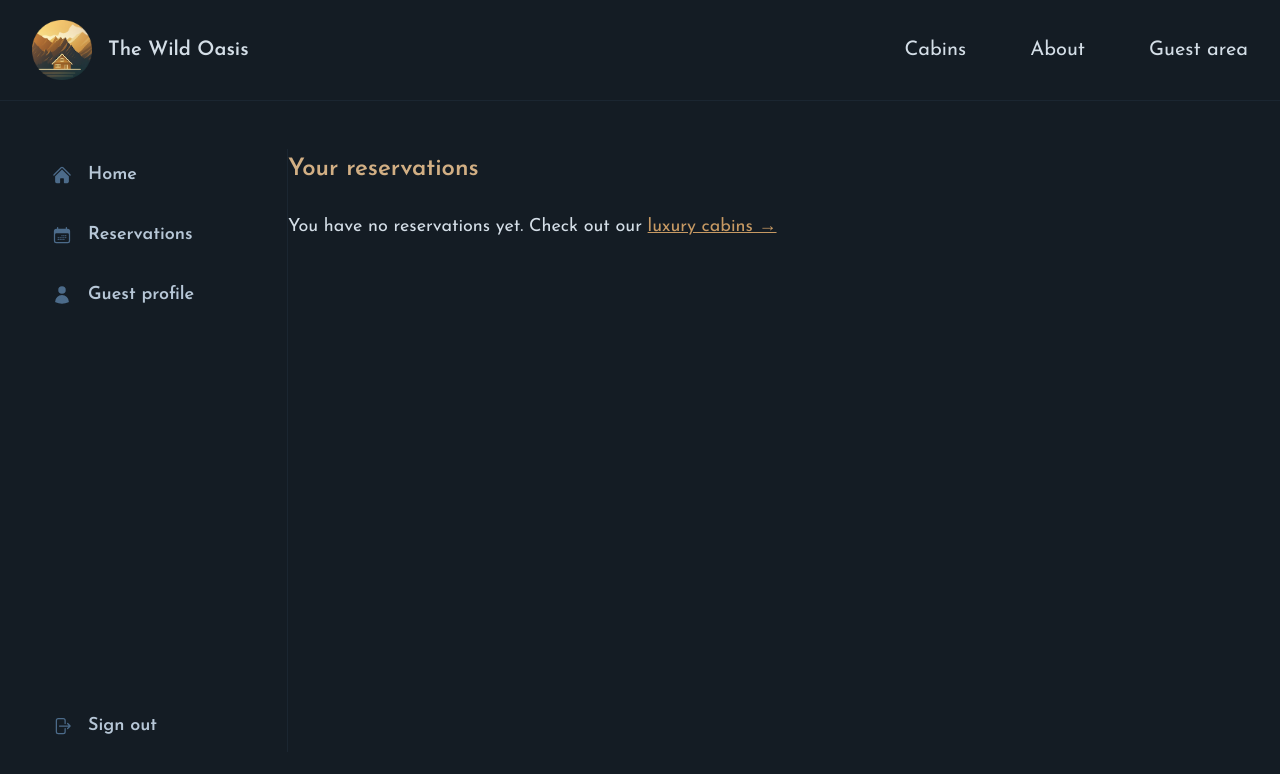
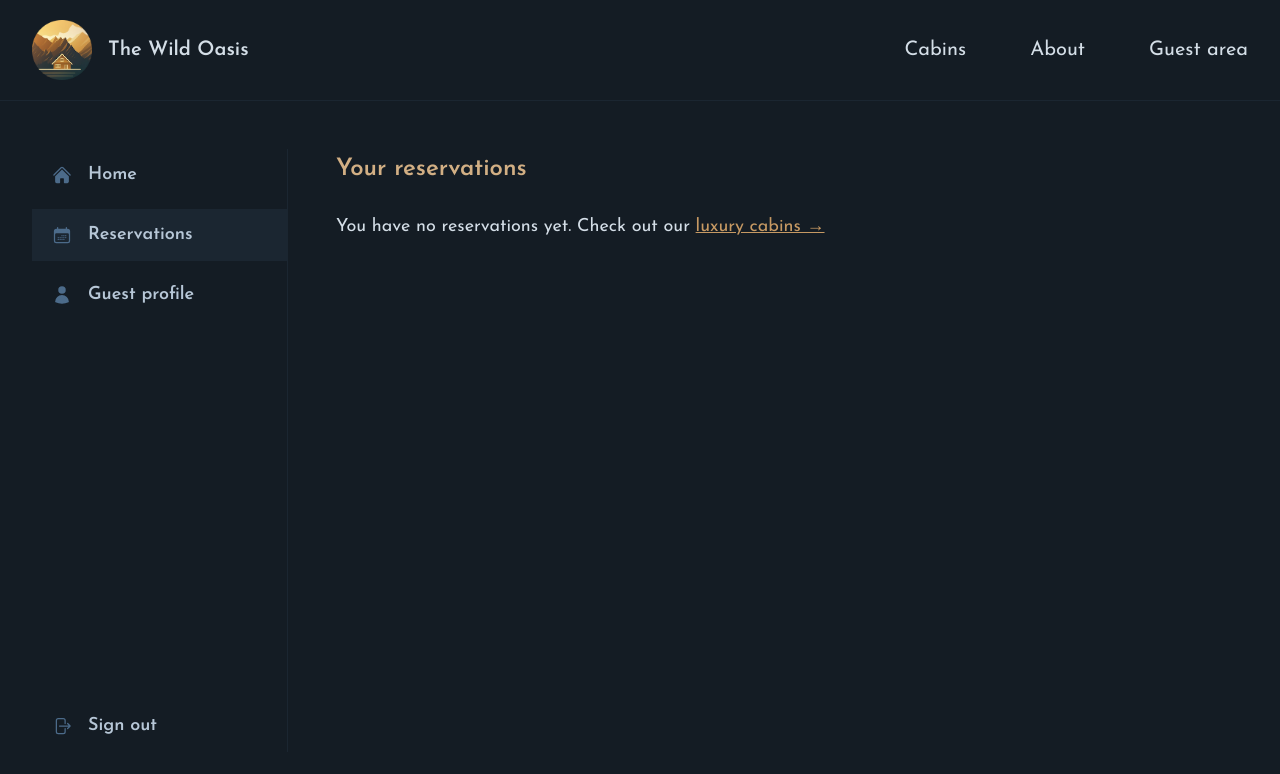
Before and after one commit to omr-muhammad/nextjs-the-wild-oasis-website, a Next.js app: page /account/reservations in a window 1280 px wide. Shown: the top 774 px of the page. Built offline with nearby package versions, Linux system fonts and the light colour scheme.

Commit message:
added some tweaks for UI and interactivity

```diff
--- a/app/_components/SideNavigation.js
+++ b/app/_components/SideNavigation.js
@@ -1,3 +1,5 @@
+"use client";
+
 import {
   CalendarDaysIcon,
   HomeIcon,
@@ -5,6 +7,7 @@
 } from "@heroicons/react/24/solid";
 import SignOutButton from "./SignOutButton";
 import Link from "next/link";
+import { usePathname } from "next/navigation";
 
 const navLinks = [
   {
@@ -25,13 +28,17 @@
 ];
 
 function SideNavigation() {
+  const path = usePathname();
+
   return (
     <nav className="border-r border-primary-900">
       <ul className="flex flex-col gap-2 h-full text-lg">
         {navLinks.map((link) => (
           <li key={link.name}>
             <Link
-              className={`py-3 px-5 hover:bg-primary-900 hover:text-primary-100 transition-colors flex items-center gap-4 font-semibold text-primary-200`}
+              className={`py-3 px-5 hover:bg-primary-900 hover:text-primary-100 transition-colors flex items-center gap-4 font-semibold text-primary-200 ${
+                path === link.href ? "bg-primary-900" : ""
+              }`}
               href={link.href}
             >
               {link.icon}
--- /dev/null
+++ b/app/_components/TextExpander.js
@@ -0,0 +1,24 @@
+"use client";
+
+import { useState } from "react";
+
+function TextExpander({ children }) {
+  const [isExpanded, setIsExpanded] = useState(false);
+  const displayText = isExpanded
+    ? children
+    : children.split(" ").slice(0, 40).join(" ") + "...";
+
+  return (
+    <span>
+      {displayText}{" "}
+      <button
+        className="text-primary-700 border-b border-primary-700 leading-3 pb-1"
+        onClick={() => setIsExpanded(!isExpanded)}
+      >
+        {isExpanded ? "Show less" : "Show more"}
+      </button>
+    </span>
+  );
+}
+
+export default TextExpander;
--- a/app/account/layout.js
+++ b/app/account/layout.js
@@ -2,7 +2,7 @@
 
 export default function Layout({ children }) {
   return (
-    <div className="grid grid-cols-[16rem_1fr] h-full">
+    <div className="grid grid-cols-[16rem_1fr] h-full gap-12">
       <SideNavigation />
       <div className="py-1">{children}</div>
     </div>
--- a/app/cabins/[cabinId]/page.js
+++ b/app/cabins/[cabinId]/page.js
@@ -1,4 +1,5 @@
 // import { unstable_noStore as noStore } from "next/cache";
+import TextExpander from "@/app/_components/TextExpander";
 import { getCabin, getCabins } from "@/app/_lib/data-service";
 import { EyeSlashIcon, MapPinIcon, UsersIcon } from "@heroicons/react/24/solid";
 import Image from "next/image";
@@ -44,7 +45,9 @@
             Cabin {name}
           </h3>
 
-          <p className="text-lg text-primary-300 mb-10">{description}</p>
+          <p className="text-lg text-primary-300 mb-10">
+            <TextExpander>{description}</TextExpander>
+          </p>
 
           <ul className="flex flex-col gap-4 mb-7">
             <li className="flex gap-3 items-center">
```
